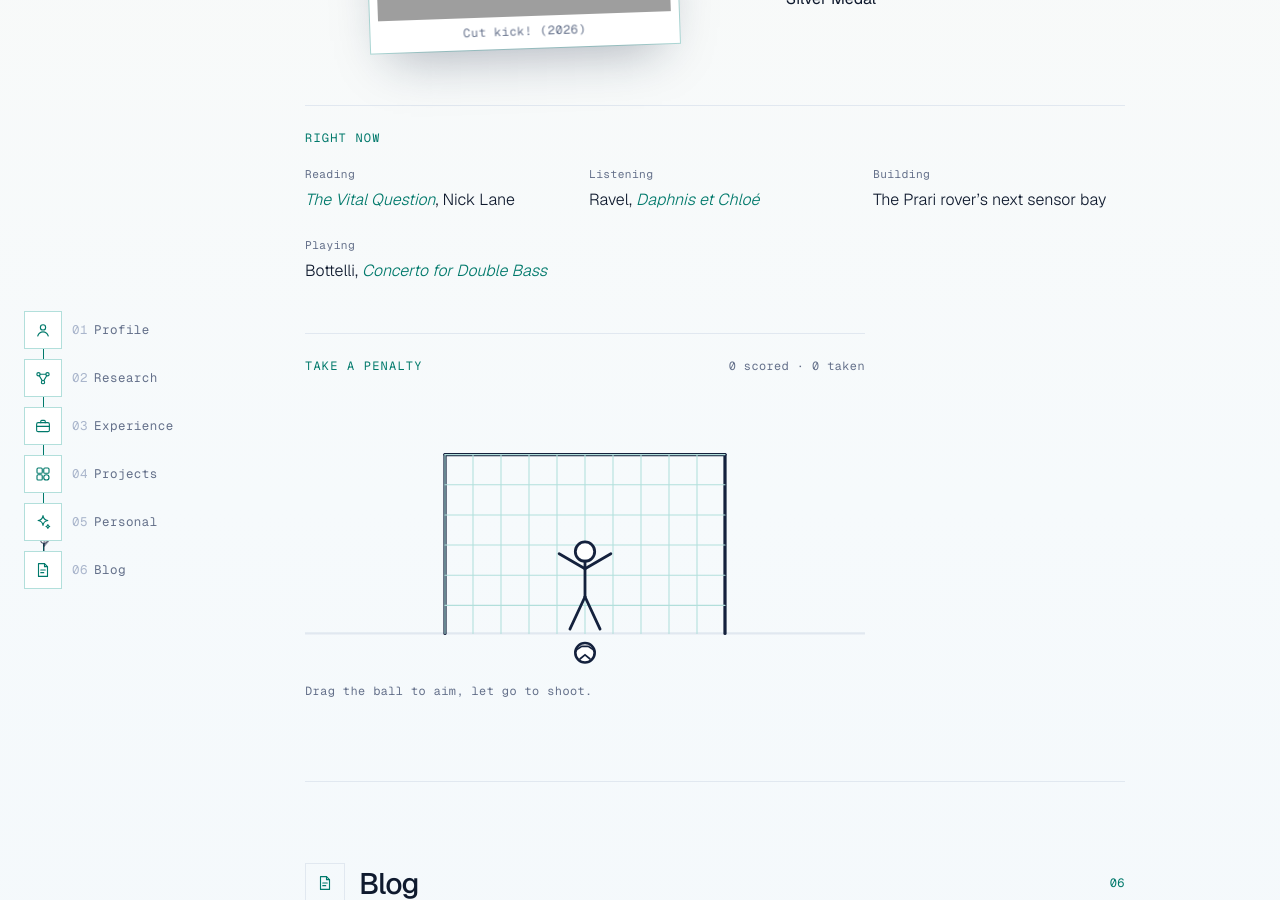
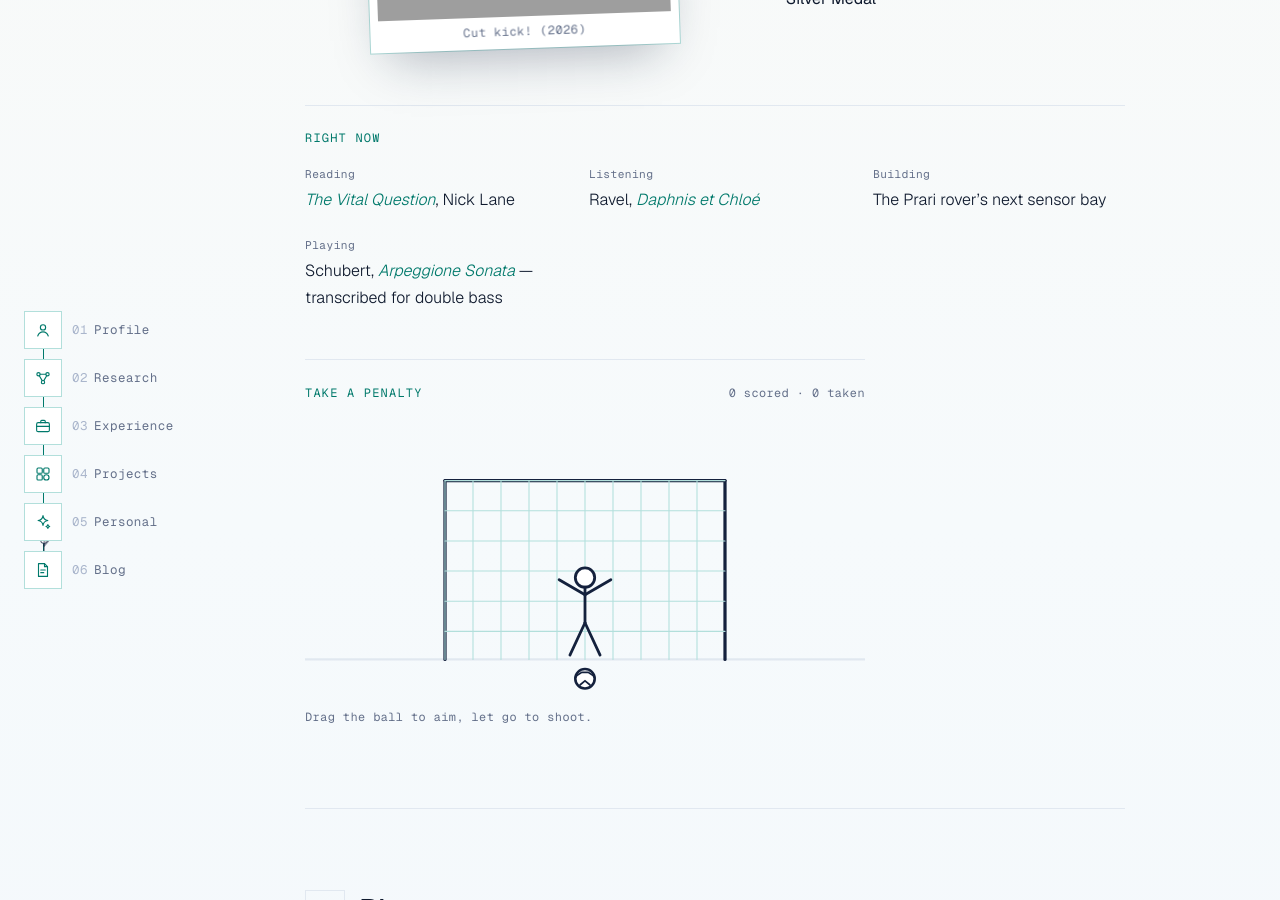
Before and after one commit to yuvinkang/yuvinkang.github.io, a Jekyll site: the page built from index.html, in a window 1280 px wide and 900 px high, scrolled down 9254 px. Built offline with Jekyll 4.4.1, drawn with Linux system fonts in a browser that asks for light colours; grey boxes are pictures that could not be loaded.

Commit message:
Now playing: Schubert's Arpeggione Sonata
Co-Authored-By: Claude Opus 5 <noreply@anthropic.com>
Claude-Session: https://claude.ai/code/session_017Z78FSeqpXP4Zi2i8dSmiZ

```diff
--- a/_data/now.yml
+++ b/_data/now.yml
@@ -7,4 +7,4 @@
 - label: "Building"
   text: "The Prari rover's next sensor bay"
 - label: "Playing"
-  text: "Bottelli, *Concerto for Double Bass*"
+  text: "Schubert, *Arpeggione Sonata* — transcribed for double bass"
```
